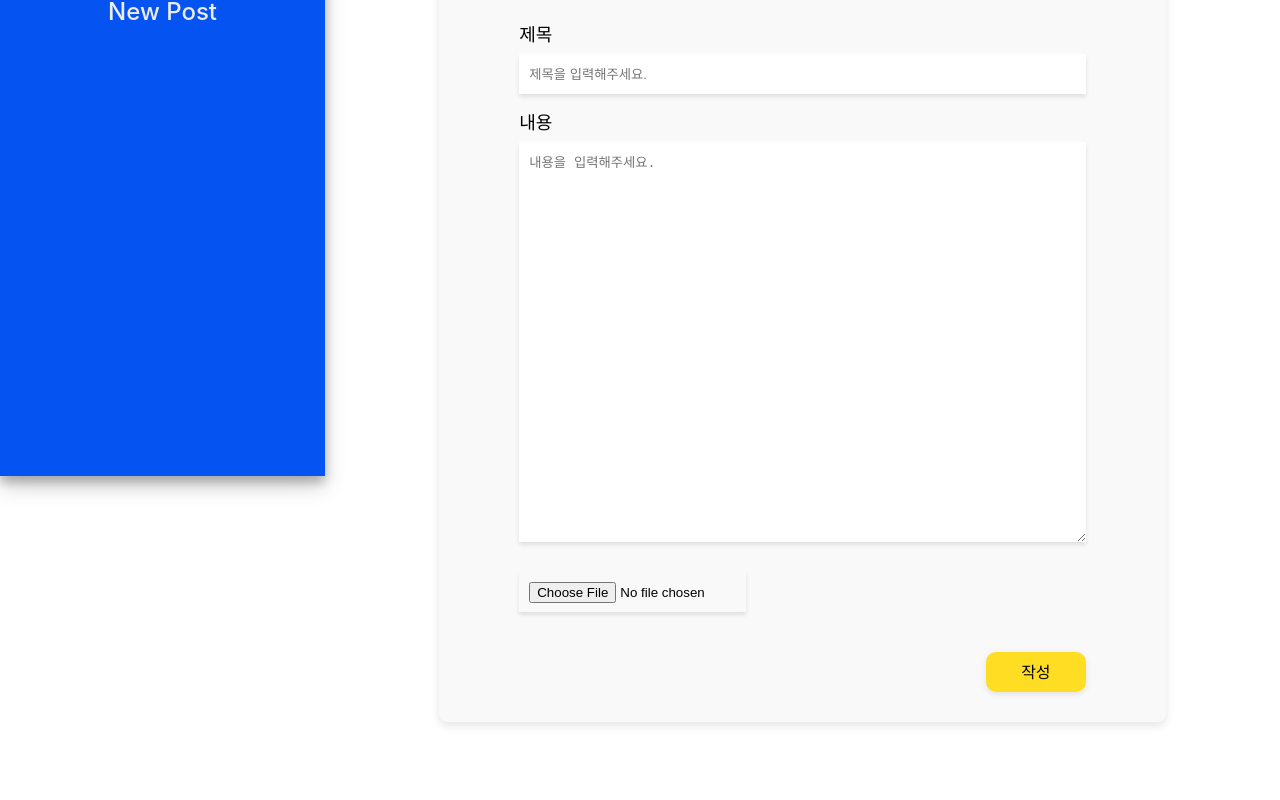
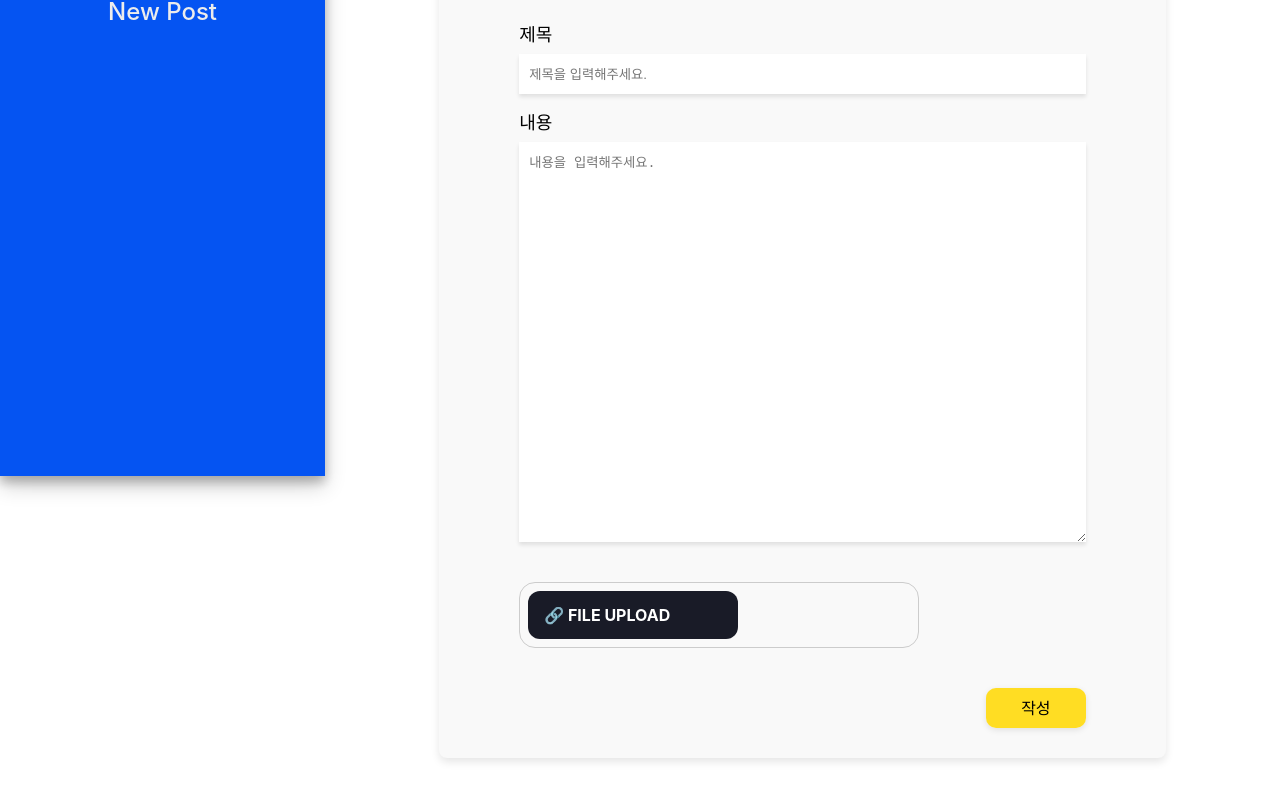
Before and after one commit to arko0531/react-blog, a React (Create React App) app: page /posts/1/edit in a window 1280 px wide. Shown: the part 324-1124 px from the top of the page. Built offline with nearby package versions, Linux system fonts and the light colour scheme; no server answers; the database is empty; sample sign-in values are in the browser's storage.

Commit message:
feature/react-blog-project-16: 파일 input태그 변경, 수정 시 이미지 유지

```diff
--- a/src/components/form/PostForm.jsx
+++ b/src/components/form/PostForm.jsx
@@ -1,10 +1,9 @@
-import React, { useEffect } from 'react';
+import React, { useEffect, useState, useRef, useCallback } from 'react';
 import styled from 'styled-components';
 import Input from '../ui/Input';
 import Button from '../ui/Button';
 import { useMutation, useQuery } from '@tanstack/react-query';
-import { useState } from 'react';
-import { getDownloadURL, getStorage, ref, uploadString } from 'firebase/storage';
+import { deleteObject, getDownloadURL, getStorage, ref, uploadString } from 'firebase/storage';
 import { v4 as uuidv4 } from 'uuid';
 import { redirect, useNavigate, useParams } from 'react-router-dom';
 import { queryClient } from '../../util/http';
@@ -16,11 +15,13 @@ const PostForm = () => {
   const [postData, setPostData] = useState('');
   const params = useParams();
   const navigator = useNavigate();
+  const inputEl = useRef(null);
+  const [fileName, setFileName] = useState('');
 
   // 글 생성 / 수정
   const { mutate } = useMutation({
     mutationKey: ['formData'],
-    mutationFn: async ({ title, content, postingDate, userEmail, postId, imageURL }) => {
+    mutationFn: async ({ title, content, postingDate, userEmail, postId, imageURL, imageName }) => {
       await setDoc(doc(db, 'posts', postId), {
         title,
         content,
@@ -28,6 +29,7 @@ const PostForm = () => {
         userEmail,
         postId,
         imageURL,
+        imageName,
       });
     },
     onSuccess: () => {
@@ -59,6 +61,7 @@ const PostForm = () => {
   useEffect(() => {
     if (data) {
       setPostData(data);
+      setFileName(data?.imageName || '');
     }
   }, [data]);
 
@@ -66,12 +69,25 @@ const PostForm = () => {
     e.preventDefault();
     const user = auth.currentUser;
 
+    if (!fileName) {
+      alert('사진을 추가해주세요.');
+      return;
+    }
+
+    let imageURL;
+
     // 파일
-    const storage = getStorage();
-    const fileRef = ref(storage, uuidv4());
-    await uploadString(fileRef, attachment, 'data_url');
+    if (attachment) {
+      // 새로 작성 시 사진
+      const storage = getStorage();
+      const fileRef = ref(storage, uuidv4());
+      await uploadString(fileRef, attachment, 'data_url');
+      imageURL = await getDownloadURL(fileRef); // URL
+    } else {
+      imageURL = data?.imageURL; // 기존 사진 그대로 사용
+    }
 
-    const imageURL = await getDownloadURL(fileRef);
+    const imageName = fileName; // 이름
 
     // 날짜
     const date = getPostingDate();
@@ -82,14 +98,20 @@ const PostForm = () => {
     const userEmail = user.email;
     const postId = params.postId ? params.postId : uuidv4();
 
-    mutate({ title, content, postingDate, userEmail, postId, imageURL });
+    mutate({ title, content, postingDate, userEmail, postId, imageURL, imageName });
 
     setAttachment('');
+    setFileName('');
   };
 
-  const handleFileChange = e => {
+  const handleFileInput = useCallback(e => {
     const files = e.target.files;
-    const theFile = files[0];
+    const theFile = files[0]; // file url
+
+    // file name
+    if (files && files[0]) {
+      setFileName(e.target.files[0].name);
+    }
 
     const reader = new FileReader();
 
@@ -99,7 +121,16 @@ const PostForm = () => {
     };
 
     reader.readAsDataURL(theFile);
-  };
+  }, []);
+
+  useEffect(() => {
+    if (inputEl.current !== null) {
+      inputEl.current.addEventListener('input', handleFileInput);
+    }
+    return () => {
+      inputEl.current && inputEl.current.removeEventListener('input', handleFileInput);
+    };
+  }, [inputEl, handleFileInput]);
 
   const getPostingDate = () => {
     // 날짜 설정
@@ -139,7 +170,15 @@ const PostForm = () => {
           />
         </TextAreaWrapper>
 
-        <Input type="file" id="image" width="40%" accept="image/*" onChange={handleFileChange} required />
+        <FileContainer>
+          <label htmlFor="file">
+            <InputFile>
+              <AttachmentButton>🔗 FILE UPLOAD</AttachmentButton>
+              {fileName ? <AttachedFile className="file-name">{fileName}</AttachedFile> : ''}
+            </InputFile>
+          </label>
+          <NoneInput type="file" id="file" accept="image/*" ref={inputEl} />
+        </FileContainer>
 
         <ButtonWrapper>
           <Button type="submit"> 작성</Button>
@@ -198,3 +237,44 @@ const TextAreaWrapper = styled.div`
   flex-direction: column;
   gap: 10px;
 `;
+
+// 파일 커스텀
+const FileContainer = styled.section`
+  display: flex;
+  flex-direction: column;
+  margin-top: 40px;
+  width: 400px;
+`;
+
+const InputFile = styled.div`
+  display: flex;
+  gap: 16px;
+  padding: 8px;
+  border: 1px solid #ccc;
+  border-radius: 16px;
+  width: 400px;
+`;
+
+const NoneInput = styled.input`
+  display: none;
+`;
+
+const AttachmentButton = styled.div`
+  width: fit-content;
+  padding: 16px;
+  background-color: #191b27;
+  border-radius: 12px;
+  color: white;
+  font-weight: bold;
+  width: 210px;
+  overflow: hidden;
+  white-space: nowrap;
+  text-overflow: ellipsis;
+  cursor: pointer;
+`;
+
+const AttachedFile = styled.p`
+  font-size: 16px;
+  font-weight: 500;
+  color: #999;
+`;
```
